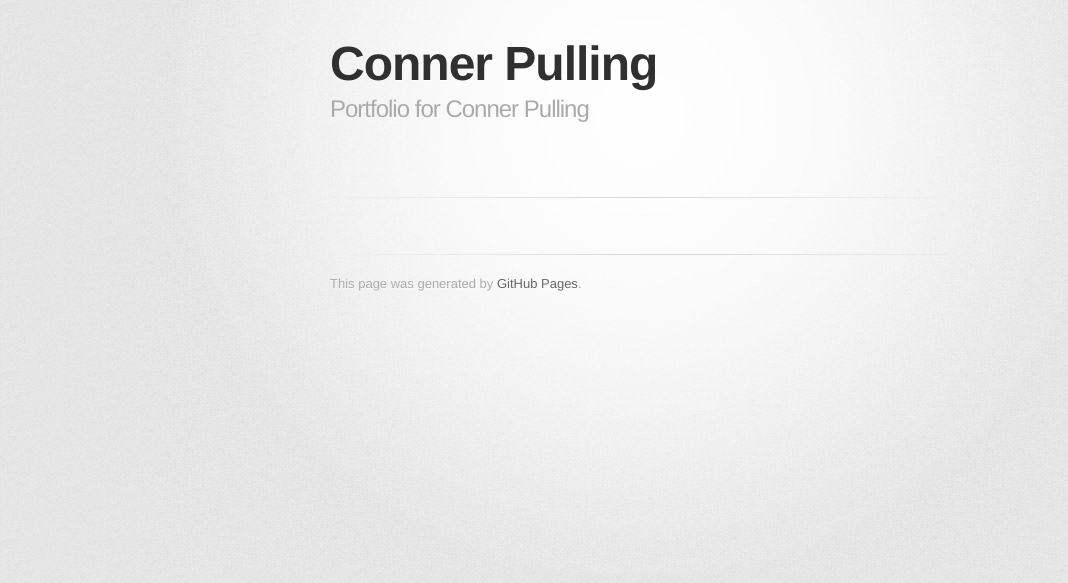
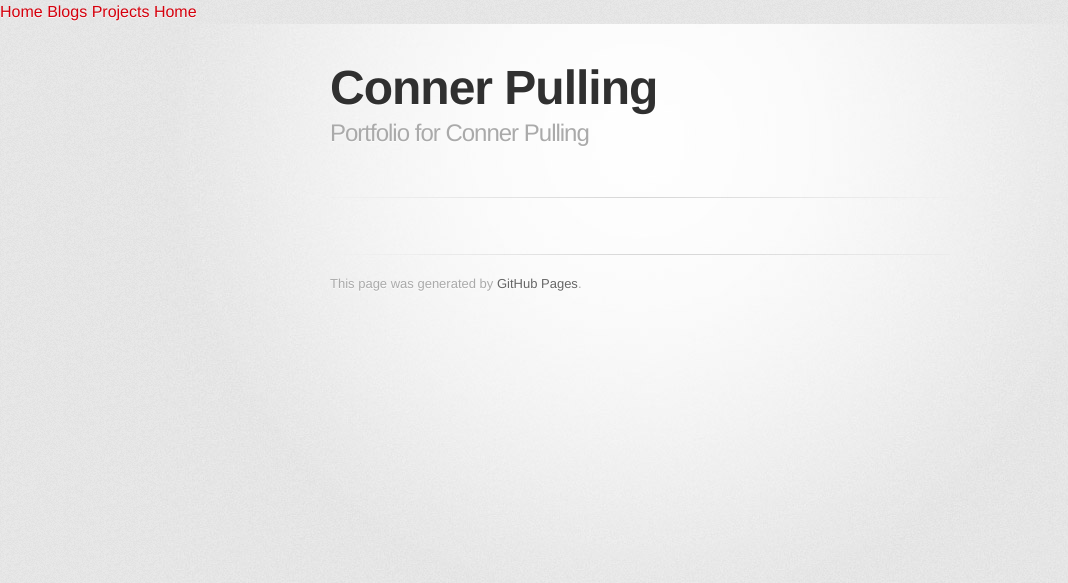
Before and after one commit to cpulling/cpulling.github.io, a Jekyll site: the page built from index.md, in a window 1280 px wide. Shown: the top 583 px of the page, without its empty margins (0-1068 px from the left). Built offline with Jekyll 4.4.1, drawn with Linux system fonts in a browser that asks for light colours; some web fonts are replaced.

Commit message:
Update default.html

```diff
--- a/_layouts/default.html
+++ b/_layouts/default.html
@@ -1,5 +1,13 @@
 <!DOCTYPE html>
 <html lang="{{ site.lang | default: "en-US" }}">
+
+  <div class="topnav">
+  <a class="active" href="#home">Home</a>
+  <a href="#blogs">Blogs</a>
+  <a href="#projects">Projects</a>
+  <a href="#home">Home</a>
+  </div>
+
   <head>
     <meta charset='utf-8'>
     <meta name="viewport" content="width=device-width, initial-scale=1">
@@ -21,15 +29,6 @@
           <h1>{{ page.title | default: site.title | default: site.github.repository_name }}</h1>
           <h2>{{ page.description | default: site.description | default: site.github.project_tagline }}</h2>
         </header>
-        <section id="downloads" class="clearfix">
-	{% if site.github.public %}
-	  {% if site.github.is_project_page %}
-          <a href="{{ site.github.repository_url }}" id="view-on-github" class="button"><span>View on GitHub</span></a>
-	  {% else %}
-          <a href="{{ site.github.owner_url }}" id="view-on-github" class="button"><span>View on GitHub</span></a>
-	  {% endif %}
-	{% endif %}
-        </section>
         <hr>
         <section id="main_content">
           {{ content }}
```
